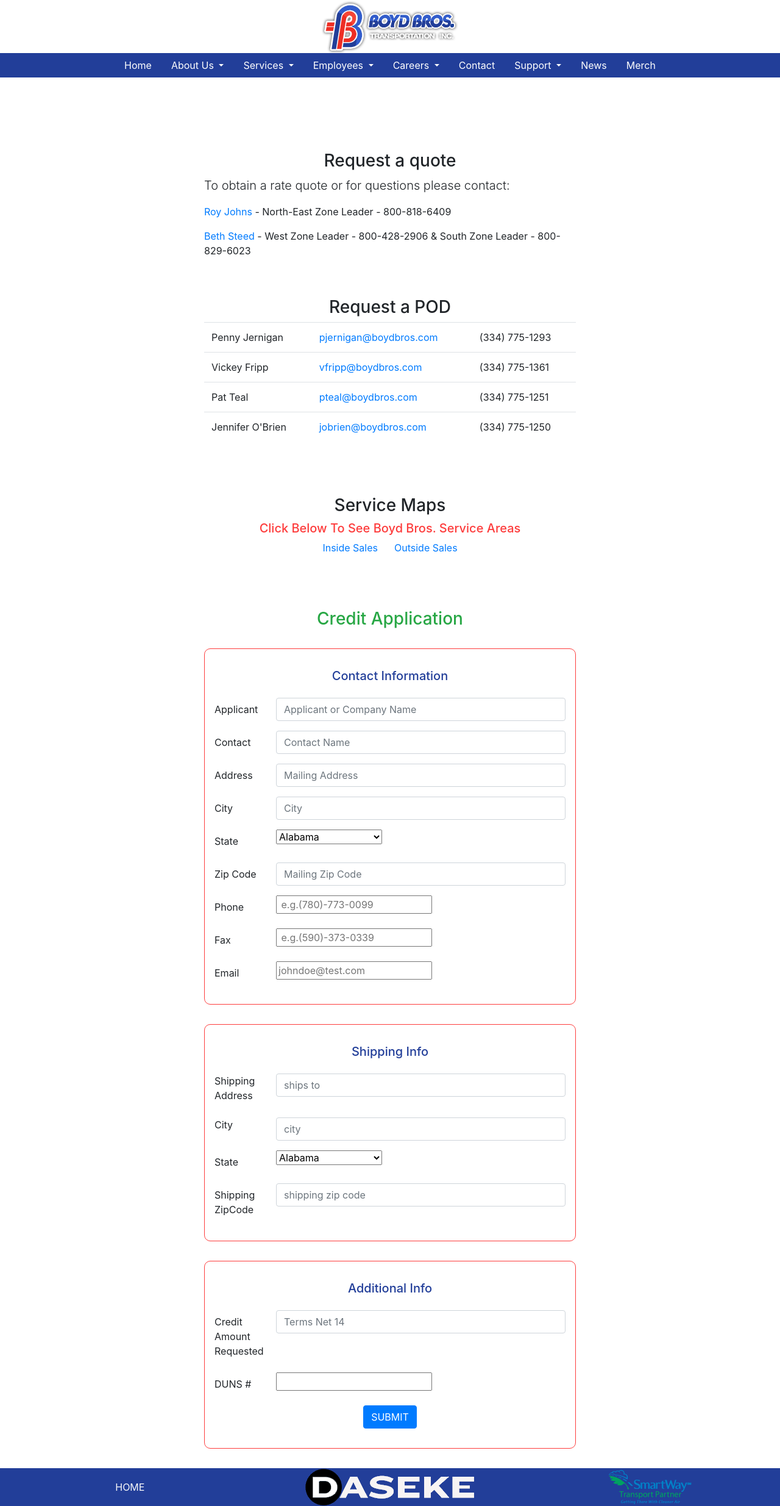
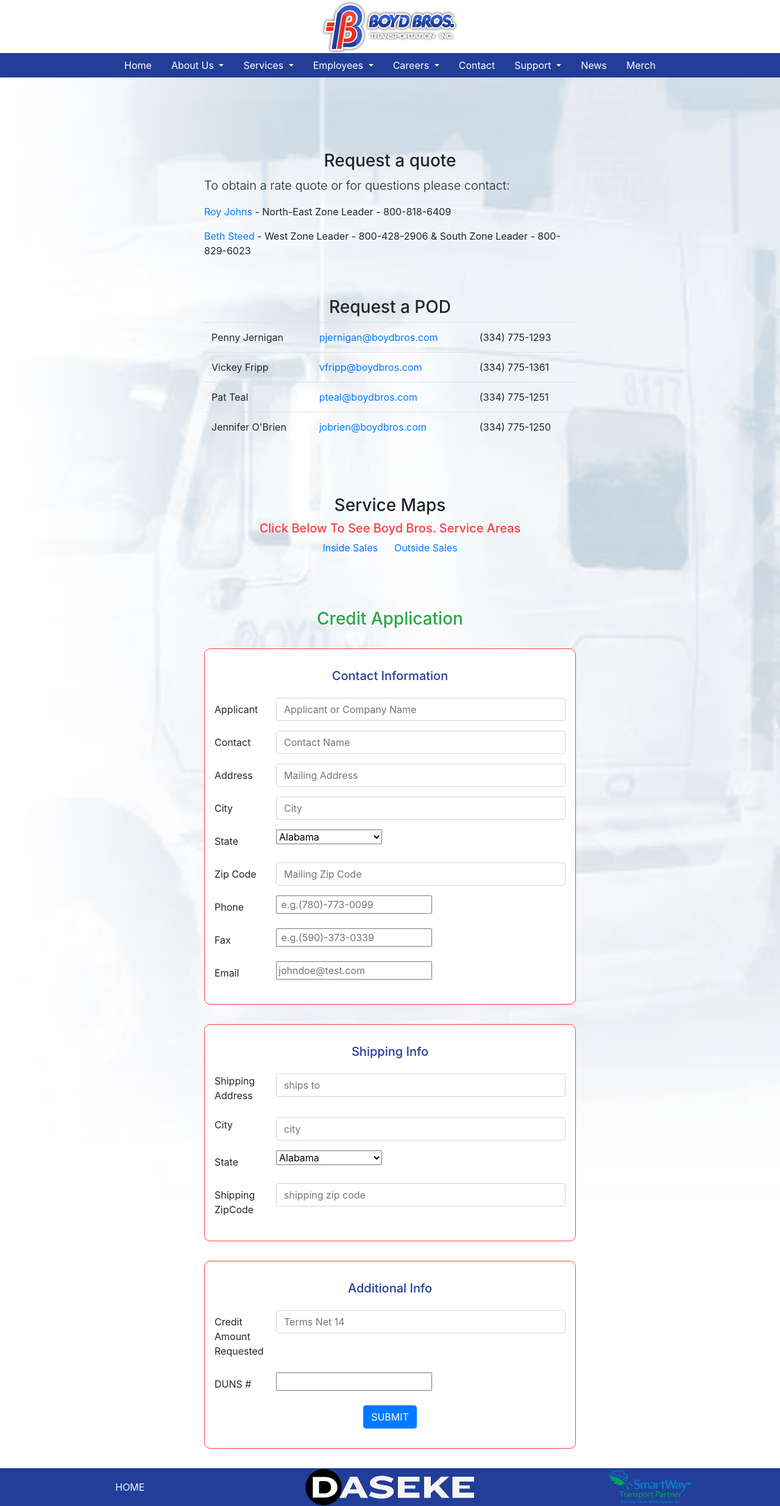
Before and after one commit to vargasman11/boydbros, a PHP site: page /services.php in a window 1280 px wide. Shown: the whole page at 61% size. Run offline with PHP 8.4, Linux system fonts and the light colour scheme.

Commit message:
adding background images

```diff
--- a/SASS/_welcome.scss
+++ b/SASS/_welcome.scss
@@ -2,3 +2,8 @@
     background-image: url(img/whitebackground.jpg);
     background-size: cover;
 }
+
+.background-image{
+    background-image: url(img/whitebackground.jpg);
+    background-size: cover;
+}
--- a/SASS/main.scss
+++ b/SASS/main.scss
@@ -29,3 +29,7 @@
   // width: 100%;
   background-color: #223e99 !important;
 }
+
+.form-section{
+  background-color: #fff;
+}
--- a/careers.php
+++ b/careers.php
@@ -1,9 +1,9 @@
 <?php include 'inc/header.php' ?>
 
-<div class="container-fluid pt-3">
+<div class="container-fluid pt-3 background-image">
     <div class="row">
         <div class="col-sm-10 col-md-8 col-lg-6 mx-auto border-bottom border-secondary">
-            <h1 class="text-blue">Non-Driver Opportunities</h1>
+            <h1 class="text-blue text-center">Non-Driver Opportunities</h1>
             <p class="lead">While our drivers are on the road, there's plenty to do outside of the truck. From
                 logistics and operations to maintenance and driver relationships, Boyd Bros. has a lot to offer.</p>
 
--- a/contact.php
+++ b/contact.php
@@ -1,6 +1,6 @@
 <?php include 'inc/header.php' ?>
 
-<div class="container-fluid">
+<div class="container-fluid background-image">
     <div class="row">
         <div class="col-sm-10 col-md-8 col-lg-6 mx-auto">
             <br>
--- a/employees.php
+++ b/employees.php
@@ -1,7 +1,7 @@
 <?php include 'inc/header.php' ?>
 
 
-<div class="container-fluid">
+<div class="container-fluid background-image">
     <div class="row pt-5">
         <div class="col-sm-10 col-md-8 col-lg-6 mx-auto">
             <h1 class="text-red text-center">Employee Benefits</h1>
--- a/news.php
+++ b/news.php
@@ -1,6 +1,6 @@
 <?php include 'inc/header.php' ?>
 
-<div class="container-fluid">
+<div class="container-fluid background-image">
 <div class="row">
 <div class="col-sm-10 col-md-8 col-lg-7 mx-auto">
     <h1 class="text-red text-center mt-5">Boyd Brothers News Highlights</h1>
--- a/services.php
+++ b/services.php
@@ -3,6 +3,7 @@
 <!-- ======================================================================= -->
 <!--                              REQUEST QUOTE                              -->
 <!-- ======================================================================= -->
+<div class="background-image">
 <div class="" id="quote"></div>
 <br>
 <br>
@@ -92,7 +93,7 @@
             <h3 class="text-center text-success">Credit Application</h3>
             <form action="">
                 <!-- Contact Section of form -->
-                <div class="form-grouping">
+                <div class="form-grouping form-section">
                     <h5 class="text-blue text-center p-3">Contact Information</h5>
                     <!-- Applicant -->
                     <div class="form-group row">
@@ -211,7 +212,7 @@
                     </div>
                 </div>
                 <!-- Shipping Information -->
-                <div class="form-grouping">
+                <div class="form-grouping form-section">
                     <h5 class="text-center text-blue p-3">Shipping Info</h5>
                     <div class="form-group row">
                         <!-- shipping address -->
@@ -295,7 +296,7 @@
                     </div>
                 </div>
                 <!-- Additional Information -->
-                <div class="form-grouping">
+                <div class="form-grouping form-section">
                     <h5 class="text-center text-blue p-3">Additional Info</h5>
                     <!-- Credit Amount -->
                     <div class="form-group row">
@@ -323,5 +324,7 @@
     </div>
 </div>
 
+</div>
+
 
 <?php include 'inc/footer.php'; ?>
--- a/style.css
+++ b/style.css
@@ -21,6 +21,10 @@
     color: white; }
 
 #WelcomeContent {
+  background-image: url(img/whitebackground.jpg);
+  background-size: cover; }
+
+.background-image {
   background-image: url(img/whitebackground.jpg);
   background-size: cover; }
 
@@ -81,3 +85,6 @@
   left: 0;
   right: 0;
   background-color: #223e99 !important; }
+
+.form-section {
+  background-color: #fff; }
```
